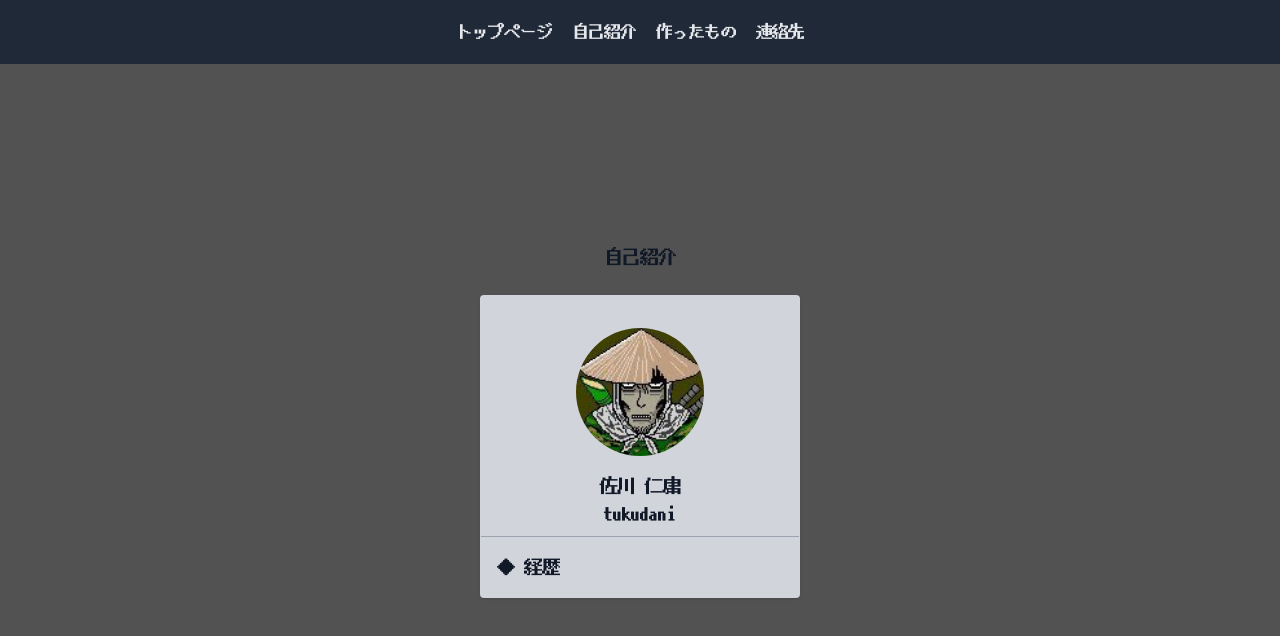
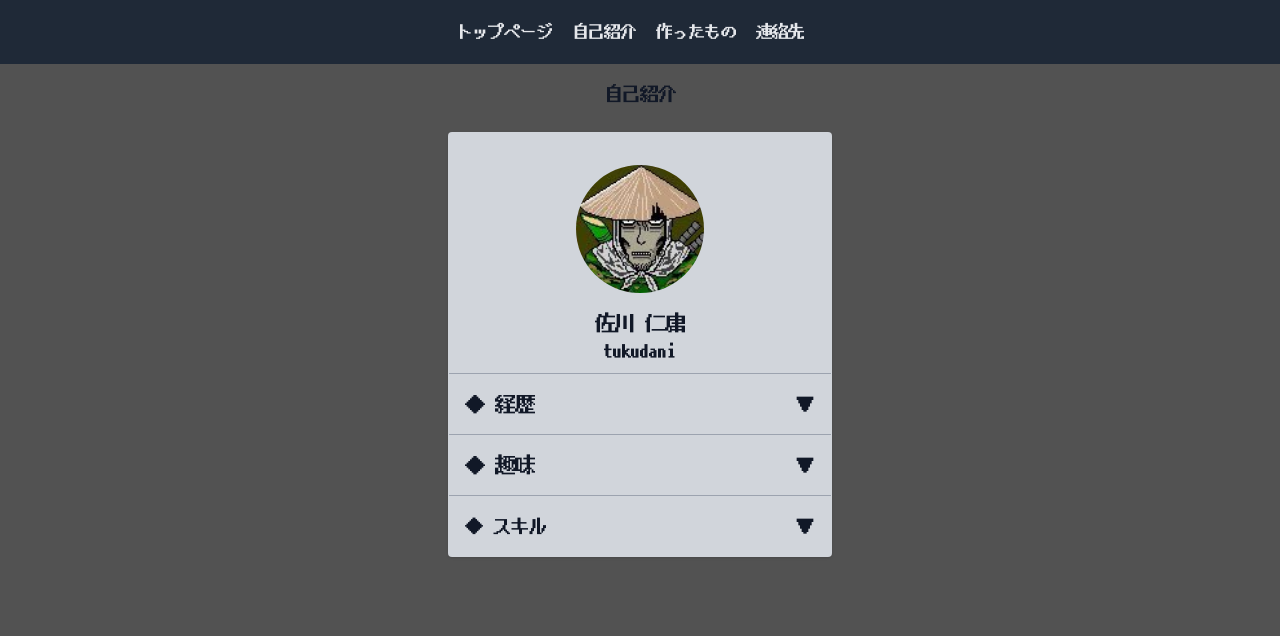
Before and after one commit to Tukudanium/tukudanium.github.io, a Vue app: page /profile in a window 1280 px wide. Shown: the top 636 px of the page. Built offline with nearby package versions, Linux system fonts and the light colour scheme.

Commit message:
update:自己紹介を更新

```diff
--- a/src/components/tailblocks/profileCard.vue
+++ b/src/components/tailblocks/profileCard.vue
@@ -1,25 +1,74 @@
 <script lang="ts" setup>
+import { Ref, ref } from 'vue'
 const props = defineProps({
     iconImagePath: {
         type: String,
         default: '',
     },
 })
+const historyFlag: Ref<boolean> = ref(false)
+const hobbyFlag: Ref<boolean> = ref(false)
+const skillFlag: Ref<boolean> = ref(false)
+function pulldownChange(target: string) {
+    switch (target) {
+        case 'history':
+            historyFlag.value = !historyFlag.value
+            break
+        case 'hobby':
+            hobbyFlag.value = !hobbyFlag.value
+            break
+        case 'skill':
+            skillFlag.value = !skillFlag.value
+            break
+        default:
+            break
+    }
+}
 </script>
 
 <template>
-    <div class="w-80 my-6 bg-gray-300 shadow rounded border border-transparent">
+    <div class="w-9/12 my-6 mx-auto bg-gray-300 shadow rounded border border-transparent sm:w-96">
         <div class="h-60 w-full checker-bg items-center justify-center p-4">
             <div class="checker-bg flex items-center justify-center m-4">
                 <img class="w-32 h-32 bg-gray-100 rounded-full bg-cover bg-center" :src="iconImagePath" />
             </div>
-            <h1 class="text-gray-900 font-medium text-lg">佐川 仁庸</h1>
+            <h1 class="text-gray-900 font-medium text-xl">佐川 仁庸</h1>
             <h1 class="text-gray-900 font-medium text-lg">tukudani</h1>
         </div>
 
         <div class="p-4 border-t border-gray-400">
             <div class="flex items-center justify-between">
-                <h1 class="text-gray-900 font-medium text-lg">◆ 経歴</h1>
+                <h1 class="text-gray-900 font-medium text-xl">◆ 経歴</h1>
+                <h1 v-if="!historyFlag" class="text-gray-900 font-medium text-xl cursor-pointer" @click="pulldownChange('history')">▼</h1>
+                <h1 v-else class="text-gray-900 font-medium text-xl cursor-pointer" @click="pulldownChange('history')">▲</h1>
+            </div>
+            <div v-if="historyFlag" class="items-center justify-between">
+                <h1 class="text-gray-900 font-medium text-left text-lg">福島県出身。他になりたいものが特になかったため親の進める福祉大学の作業療法専攻へ進んだが、向いていなさ過ぎたことにより精神を破壊されたため、考え直した結果専門学校からITの道を目指すことにした。</h1>
+                <h1 class="text-gray-900 font-medium text-left text-lg">専門２年から地元IT企業でのアルバイトで開発経験を積み、そのままアルバイト先へ就職。</h1>
+                <h1 class="text-gray-900 font-medium text-left text-lg">現在は主にWEBのフロントエンド開発に携わっている。</h1>
+            </div>
+        </div>
+        <div class="p-4 border-t border-gray-400">
+            <div class="flex items-center justify-between">
+                <h1 class="text-gray-900 font-medium text-xl">◆ 趣味</h1>
+                <h1 v-if="!hobbyFlag" class="text-gray-900 font-medium text-xl cursor-pointer" @click="pulldownChange('hobby')">▼</h1>
+                <h1 v-else class="text-gray-900 font-medium text-xl cursor-pointer" @click="pulldownChange('hobby')">▲</h1>
+            </div>
+            <div v-if="hobbyFlag" class="items-center justify-between">
+                <h1 class="text-gray-900 font-medium text-left text-lg">ゲーム</h1>
+                <h1 class="ml-3 text-gray-900 font-medium text-left text-lg">・任天堂ハードのゲームのほか、STEAMセールでゲームを買いあさったりする。</h1>
+                <h1 class="ml-3 text-gray-900 font-medium text-left text-lg">・好きなジャンルはローグライク、ローグライト。このジャンルではThe Binding of Isaacが一番好き。</h1>
+            </div>
+        </div>
+        <div class="p-4 border-t border-gray-400">
+            <div class="flex items-center justify-between">
+                <h1 class="text-gray-900 font-medium text-lg">◆ スキル</h1>
+                <h1 v-if="!skillFlag" class="text-gray-900 font-medium text-xl cursor-pointer" @click="pulldownChange('skill')">▼</h1>
+                <h1 v-else class="text-gray-900 font-medium text-xl cursor-pointer" @click="pulldownChange('skill')">▲</h1>
+            </div>
+            <div v-if="skillFlag" class="items-center justify-between">
+                <h1 class="text-gray-900 font-medium text-left text-lg">実務、自主開発でで２か月以上使用した言語、技術について表記します。</h1>
+                <h1 class="text-gray-900 font-medium text-left text-lg"></h1>
             </div>
         </div>
     </div>
--- a/src/pages/profile.vue
+++ b/src/pages/profile.vue
@@ -7,7 +7,7 @@ import { useRequiredUrl } from '../composable/useRequiredUrl'
 
 <template>
     <pageLayout>
-        <div>
+        <div class="h-full py-4">
             <h1 class="text-gray-900 font-medium text-lg">自己紹介</h1>
             <profileCard :icon-image-path="useRequiredUrl('icon')"></profileCard>
         </div>
```
